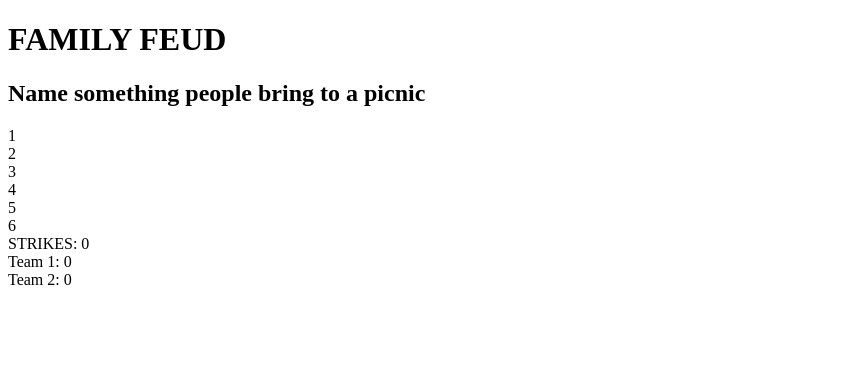
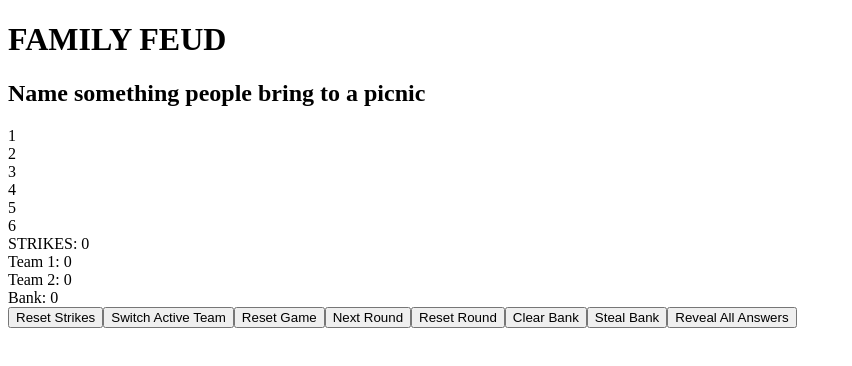
Before and after one commit to Monil310102/family-feud-game, a React (Vite) app: page / in a window 1280 px wide. Shown: the top 366 px of the page, without its empty margins (0-852 px from the left). Built offline with nearby package versions, Linux system fonts and the light colour scheme.

Commit message:
added bank and testing buttons

```diff
--- a/src/App.tsx
+++ b/src/App.tsx
@@ -12,6 +12,7 @@
   const [team1Score, setTeam1Score] = useState(0);
   const [team2Score, setTeam2Score] = useState(0);
   const [activeTeam, setActiveTeam] = useState<'team1' | 'team2'>('team1');
+  const [currentBank, setCurrentBank] = useState<number>(0);
 
   const newAnswers = [...answers];
 
@@ -56,12 +57,26 @@
     const newAnswers = [...answers];
     newAnswers[index].isRevealed = true;
     setAnswers(newAnswers);
+    addToCurrentBank(newAnswers[index].points);
     console.log("Answer revealed:", newAnswers[index]);
     addPointsToActiveTeam(newAnswers[index].points);
     console.log("Updated answers:", newAnswers);
     console.log("Current team scores - Team 1:", team1Score, "Team 2:", team2Score);
     console.log("points added to", activeTeam, ":", newAnswers[index].points);
   }
+
+const revealAllAnswers = () => {
+  const revealedAnswers = answers.map((answer) => {
+    return {
+      ...answer,
+      isRevealed: true
+    };
+  });
+
+  setAnswers(revealedAnswers);
+
+  console.log("All answers revealed for the audience.");
+};
 
   const addStrike = () => {
     setStrikeCount((prev) => prev + 1);
@@ -73,6 +88,11 @@
   }
 
   const switchActiveTeam = () => {
+  }
+  const addToCurrentBank = (points: number) => {
+    const bank = currentBank + points;
+    setCurrentBank(bank);
+    console.log("Current bank updated to:", bank);
   }
 
   const addPointsToActiveTeam = (points: number) => {
@@ -122,6 +142,23 @@
         <div className={activeTeam === 2 ? 'active' : ''}>
           Team 2: {team2Score}
         </div>
+        <div>
+          <div className="bank">Bank: {currentBank}</div>
+        </div>
+      </div>
+
+      <div className='Function testing'>
+        <button onClick={resetStrikes}>Reset Strikes</button>
+        <button onClick={switchActiveTeam}>Switch Active Team</button>
+        <button onClick={resetGame}>Reset Game</button>
+        <button onClick={nextRound}>Next Round</button>
+        <button onClick={resetRound}>Reset Round</button>
+        <button onClick={clearBank}>Clear Bank</button>
+        <button onClick={stealBank}>Steal Bank</button>
+        <button onClick={() => revealAllAnswers()}>Reveal All Answers</button>
+
+
+
       </div>
     </div>
   )
```
